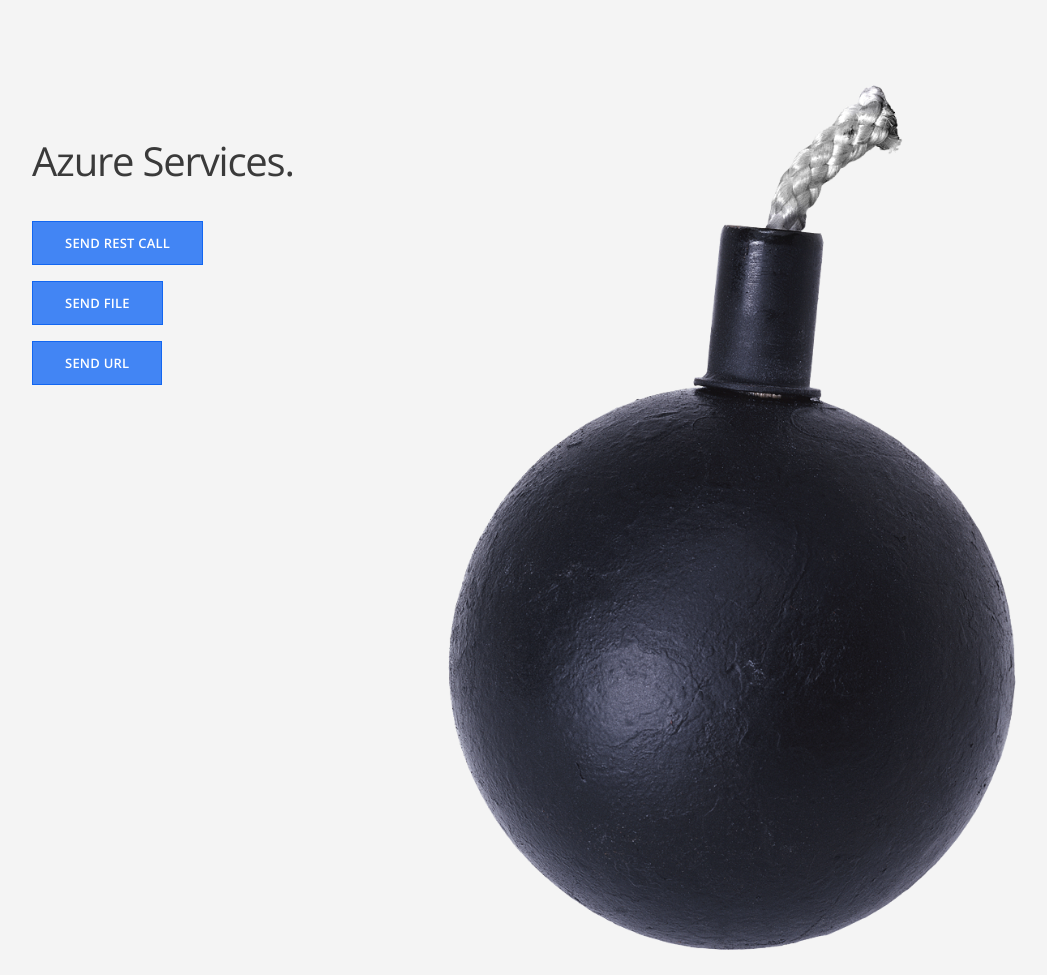
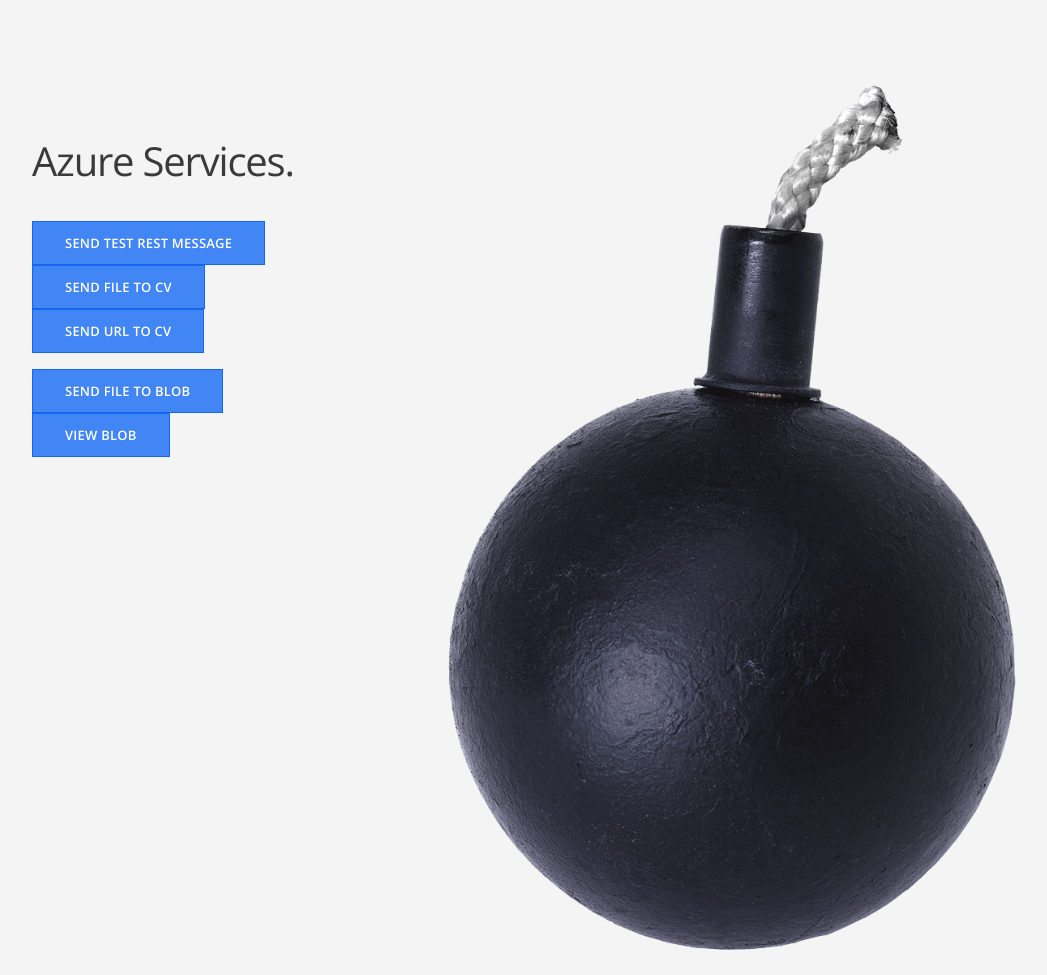
Before and after one commit to Keviin213/SDCpython1, a Flask app: page / in a window 1280 px wide. Shown: the part 50-1025 px from the top of the page, without its empty margins (108-1155 px from the left). Run offline with Flask 2, Linux system fonts and the light colour scheme.

Commit message:
added buttons

```diff
--- a/templates/index.html
+++ b/templates/index.html
@@ -6,11 +6,12 @@
 
       <div class="section-content">
         <h2>Azure Services.</h2>
-        <a href="{{ url_for('about') }}" class="btn-primary">Send Rest Call</a>
+        <a href="{{ url_for('about') }}" class="btn-primary"> Send test REST message</a>
+        <a href="{{ url_for('vision') }}" class="btn-primary"> Send file to CV</a>
+        <a href="{{ url_for('vision') }}" class="btn-primary"> Send url to CV</a>
         <p> </p>
-        <a href="{{ url_for('vision') }}" class="btn-primary">Send file </a>
-        <p> </p>
-        <a href="{{ url_for('vision') }}" class="btn-primary">Send url </a>
+        <a href="{{ url_for('vision') }}" class="btn-primary"> Send file to blob</a>
+        <a href="{{ url_for('vision') }}" class="btn-primary"> View blob</a>
       </div>
 
       <div class="section-device">
```
